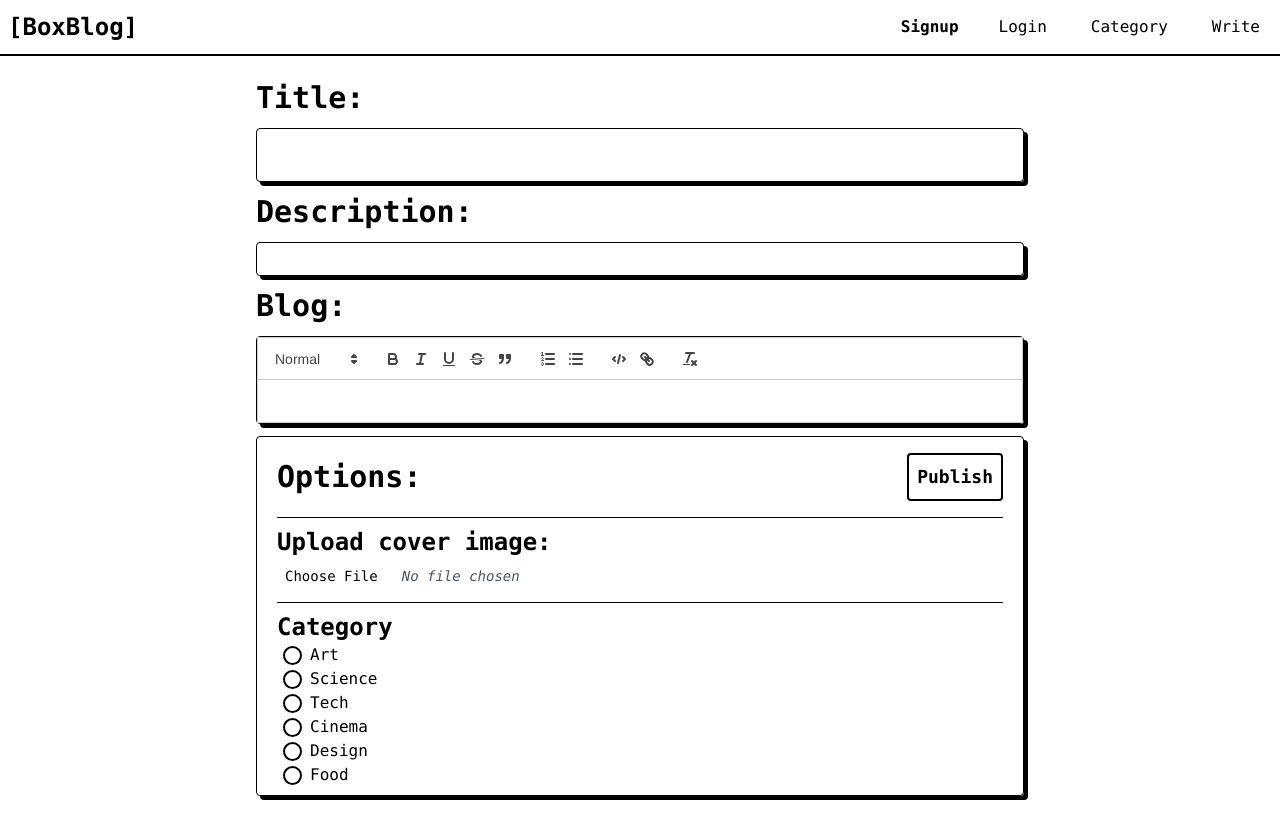
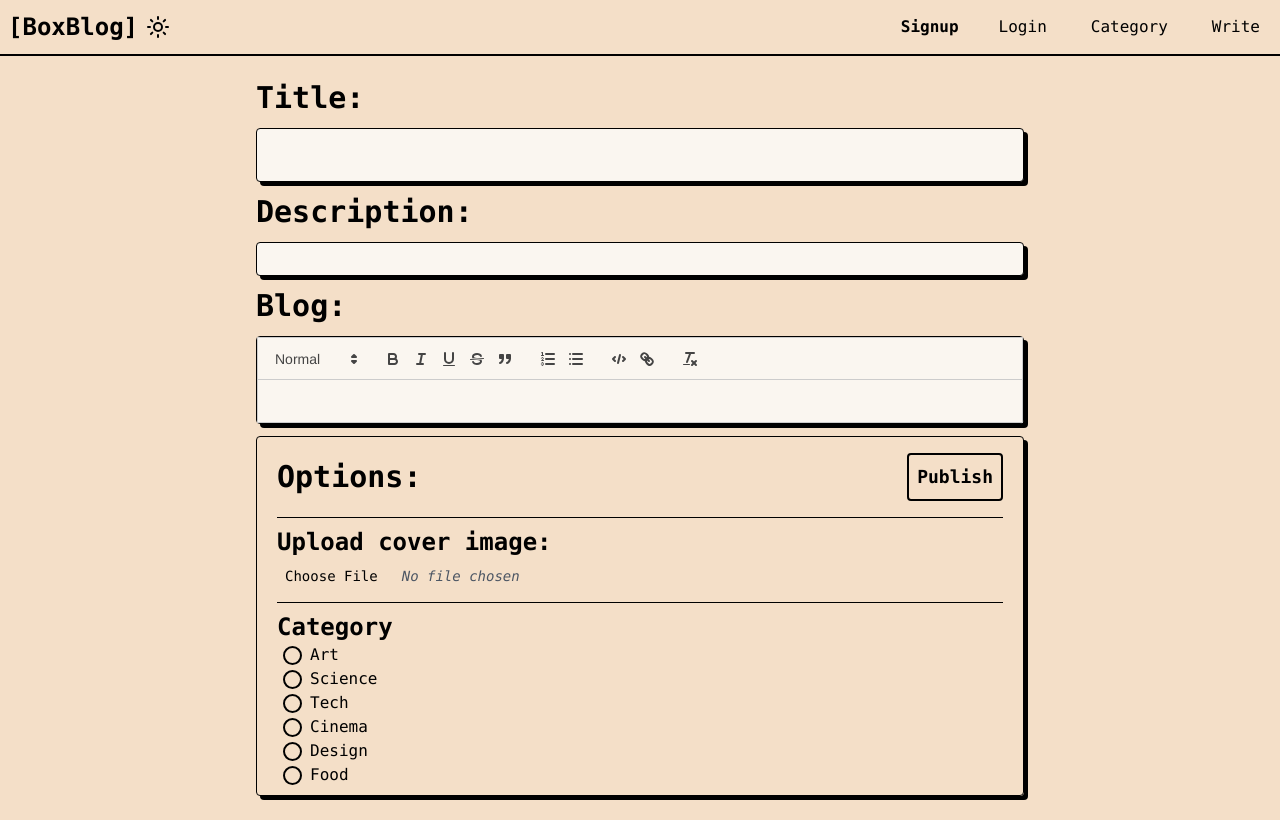
Before and after one commit to 3Marz/boxblog-client, a React (Vite) app: page /write in a window 1280 px wide. Built offline with nearby package versions, Linux system fonts and the light colour scheme.

Commit message:
get the theme changing working with nice change button

```diff
--- a/src/components/Navbar.tsx
+++ b/src/components/Navbar.tsx
@@ -6,6 +6,7 @@ import axios from 'axios'
 import { GiHamburgerMenu } from 'react-icons/gi'
 import { IoClose } from 'react-icons/io5'
 import { baseUrl } from '../config.js'
+import { LuMoon, LuSun } from 'react-icons/lu'
 
 const Navbar = () => {
 
@@ -36,10 +37,32 @@ const Navbar = () => {
 		setMobileNav(!mobileNav)
 	}
 
+	const [theme, setTheme] = useState(localStorage.getItem("theme") || "light")
+
+	function handleTheme() {
+		setTheme(theme=='light' ? 'dark' : 'light')
+	}
+
+	useEffect(() => {
+		const storageTheme = localStorage.getItem('theme')
+		if (storageTheme) {
+			if(!document.body.classList.replace(storageTheme, theme)) {
+				document.body.classList.add(storageTheme)
+			}
+			localStorage.setItem("theme", theme)
+		} else {
+			document.body.classList.add("light")
+			localStorage.setItem("theme", "light")
+		}
+	}, [theme])
+
 	return (
 		<nav className="h-14 z-30 flex place-items-center sticky top-0 bg-beige-300 justify-between border-b-2 border-border-color">
-			<div className="ml-2">
+			<div className="ml-2 flex items-center space-x-2">
 				<NavLink className="font-bold text-2xl" to="/">[BoxBlog]</NavLink>
+				<div className='cursor-pointer active:rotate-45 duration-75' onClick={handleTheme}>
+					{theme == 'light' ? <LuSun size={24}/> : <LuMoon size={24}/>}
+				</div>
 			</div>
 			<button onClick={handleMobileNav} className='sm:hidden p-4 active:rotate-45 duration-75'>{mobileNav ? <IoClose size={32} /> : <GiHamburgerMenu size={28} />}</button>
 			<div ref={navRef} className='sm:flex sm:flex-row sm:static sm:bg-transparent sm:h-full sm:space-y-0 sm:border-0
```
